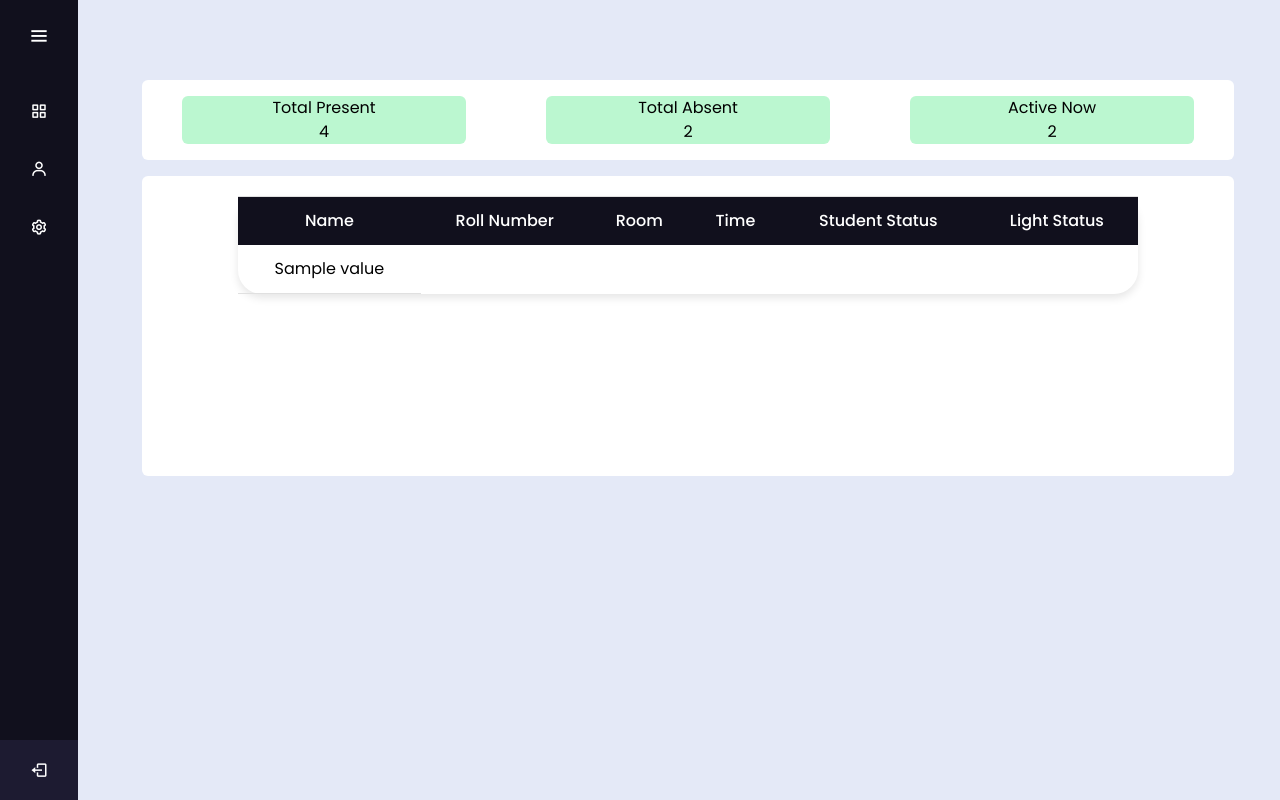
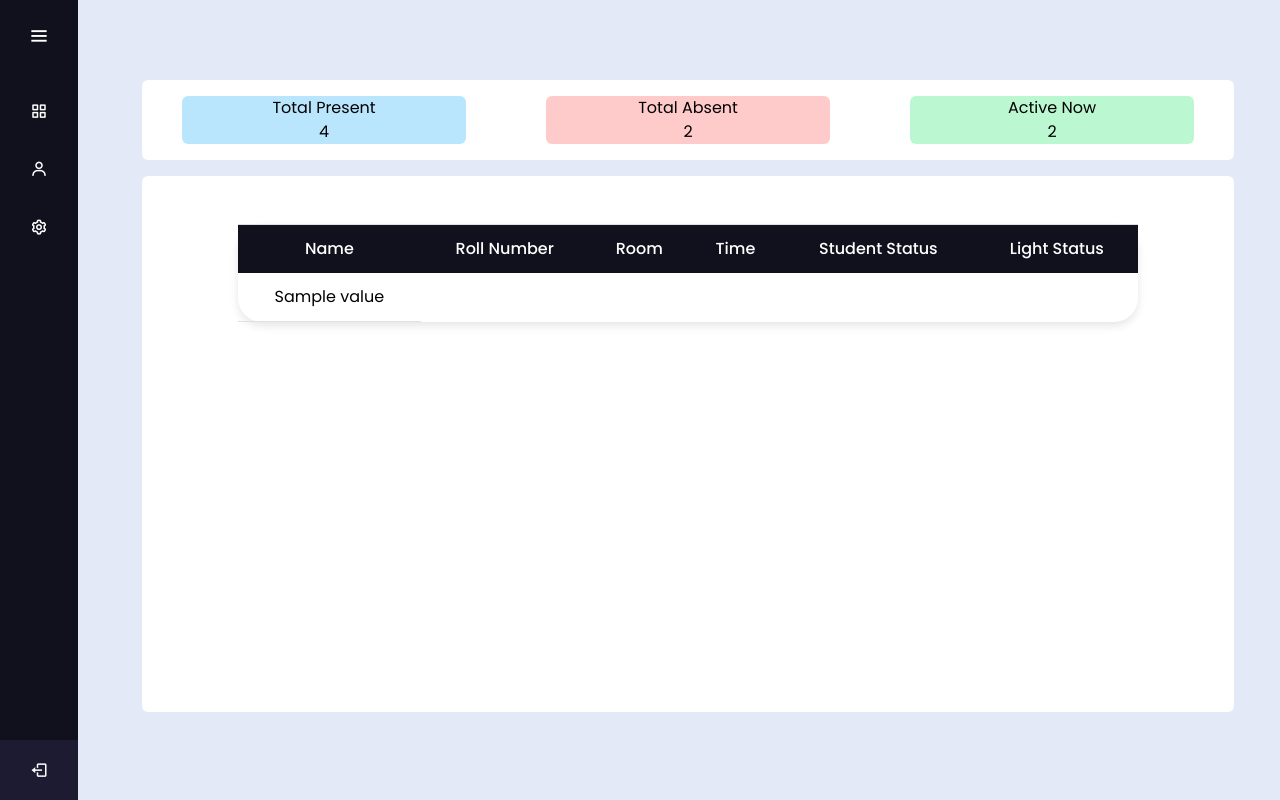
Before and after one commit to MB-077/EMS, a Django app: template EMS/Portal/templates/admin.html in a window 1280 px wide. Run offline with Django 5.2, Linux system fonts and the light colour scheme; the template is opened without the code that fills it: most values are stand-ins (such as "Sample title", 1, 10 or a date in 2020); some libraries are stand-ins or nearby versions.

Commit message:
updated admin page

```diff
--- a/EMS/Portal/templates/admin.html
+++ b/EMS/Portal/templates/admin.html
@@ -51,7 +51,7 @@
 			<li class="profile">
 
 				<a href="{% url 'logout' %}">
-				  <div class="name">Logout</div>
+				  <div class="name px-2">Logout</div>
 
 			  <i class='bx bx-log-out' id="log_out"></i>
 			  <span class="tooltip">Logout</span>
@@ -64,11 +64,11 @@
 		<section class="home-section  w-[94.8vw]">
 
 		<div class="flex bg-white justify-evenly h-20 items-center relative top-20 left-16 w-[90%] rounded-md">
-			<div class="bg-green-200 w-1/3 px-20 mx-10 text-center rounded-md">
+			<div class="bg-sky-200 w-1/3 px-20 mx-10 text-center rounded-md">
 				<h3 class='text-center' >Total Present</h3>
 				<h3 class='text-center'>4</h3>
 			</div>
-			<div class="bg-green-200 w-1/3 px-20 mx-10 text-center rounded-md">
+			<div class="bg-red-200 w-1/3 px-20 mx-10 text-center rounded-md">
 				<h3 class='text-center'>Total Absent</h3>
 				<h3 class="text-center">2</h3>
 			</div>
@@ -78,8 +78,8 @@
 			</div>
 		</div>
 		<div>
-			<div class="bg-white rounded-md w-[90%] h-[300px] relative top-24 left-16">
-				<div class="table w-[100%] h-[60%] px-24 ">
+			<div class="bg-white rounded-md w-[90%] h-[67vh] relative top-24 left-16">
+				<div class="table w-[100%] h-[60%] px-24 relative top-7">
 					<table >
 						<thead>
 							<tr class="rounded-md bg-green-200">
```
Also changed, not shown: EMS/Portal/templates/index.html (+10 -3 lines).
